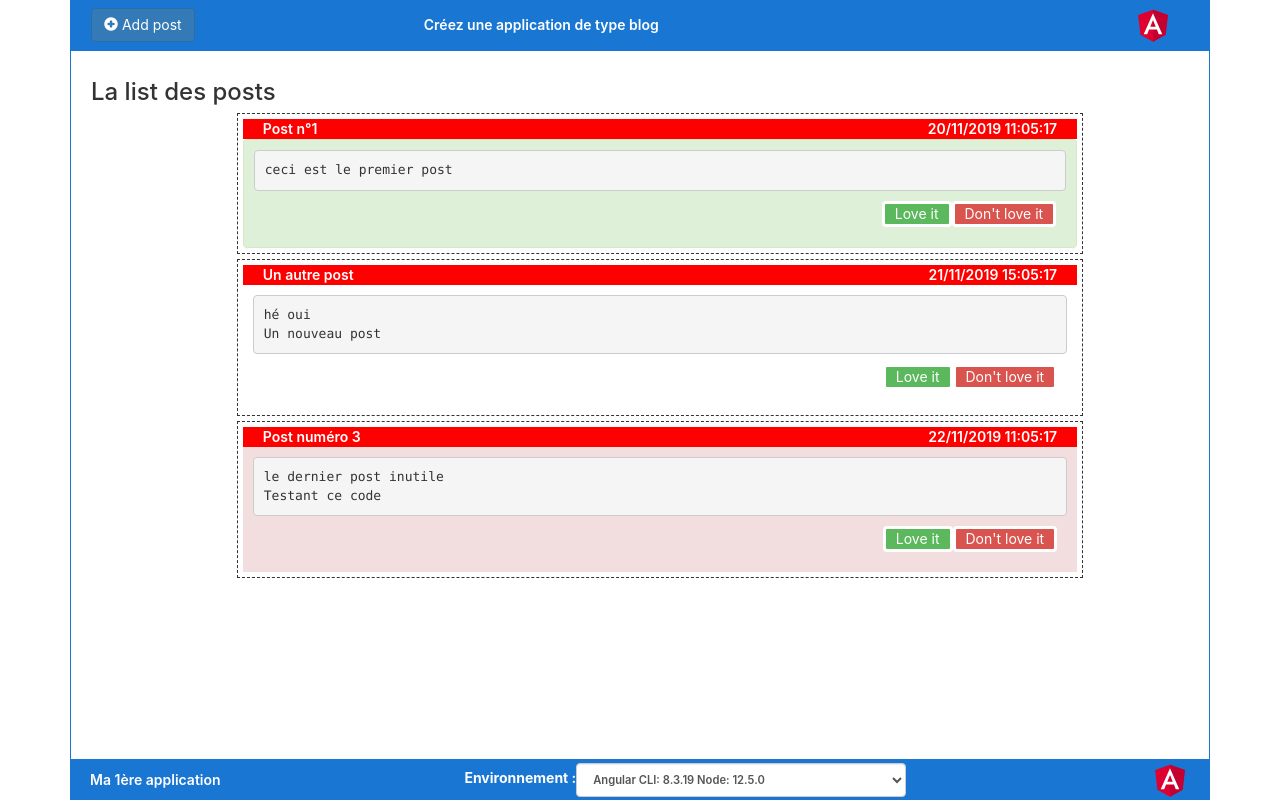
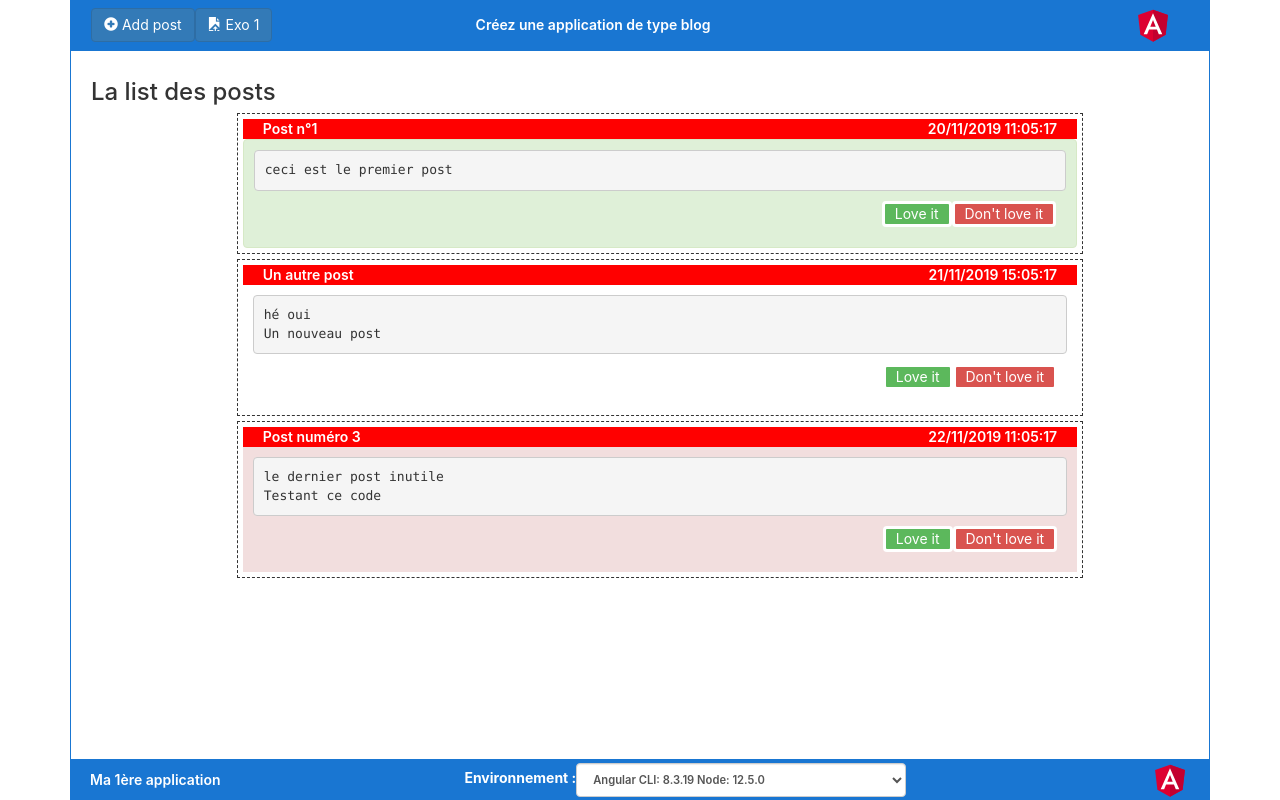
Before and after one commit to h-boudaoud/Exo1-Angular-OpenClassRoom, an Angular app: page / in a window 1280 px wide. Built offline with nearby package versions, Linux system fonts and the light colour scheme.

Commit message:
Ajout d'un bouton pour afficher un document PDF

```diff
--- a/src/app/app.component.html
+++ b/src/app/app.component.html
@@ -2,19 +2,26 @@
   <!-- Toolbar -->
   <nav class="navbar navbar-expand-lg" role="banner">
     <button
-      *ngIf="name_component=='list'"
+      *ngIf="name_component!='add'"
       class="btn btn-primary"
       (click)="change_component('add')"
     >
       <span class="glyphicon glyphicon-plus-sign"></span> Add post
     </button>
     <button
-      *ngIf="name_component=='add'"
+      *ngIf="name_component!='list'"
       class="btn btn-primary"
       (click)="change_component('list')"
     >
       <span class="glyphicon glyphicon-list"></span> Post list
     </button>
+    <button
+    *ngIf="name_component!='exo1'"
+    class="btn btn-primary"
+    (click)="change_component('exo1')"
+  >
+    <span class="glyphicon glyphicon-open-file"></span> Exo 1
+  </button>
     <div class="spacer"></div>
     <span>Créez une application de type blog</span>
     <div class="spacer"></div>
@@ -29,6 +36,17 @@
 
   <section>
     <h3 class="capitalize">{{pageTitle[name_component]}}</h3>
+
+    <object
+      *ngIf="name_component=='exo1'"
+      data='assets/doc/Exo1.pdf'
+      width="100%" height="100%"
+      type='application/pdf'
+    >
+      <p>Sorry, the PDF couldn't be displayed :(</p>
+      <a href='assets/doc/Exo1.pdf' target="_blank">Click Here</a>
+    </object>
+
     <div
       *ngIf="name_component=='add'" class="backdrop"
     >
@@ -49,6 +67,8 @@
       *ngIf="name_component=='list'"
       [postList]="postList"
     ></app-post-list>
+
+
 
 
   </section>
--- a/src/app/app.component.ts
+++ b/src/app/app.component.ts
@@ -35,7 +35,7 @@ export class AppComponent {
   private postList=[];
   private name_component: string;
   constructor() {
-    this.postList = this.oldPostList
+    this.postList = this.oldPostList;
     this.name_component=(this.postList.length>0)?'list':'add';
   }
 
```
Also changed, not shown: 1 other file (tests, documents, lock files or other folders).
